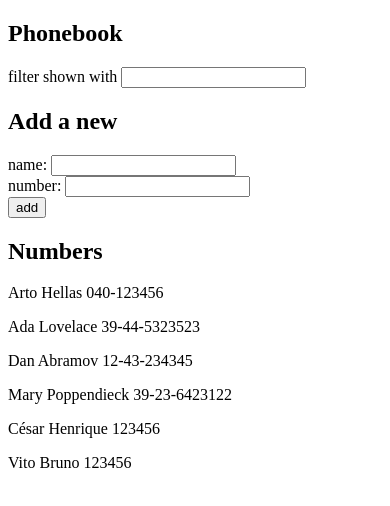
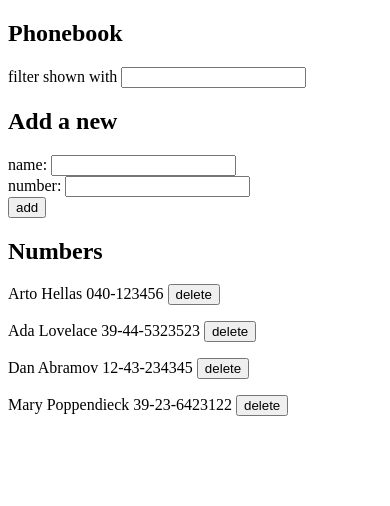
Before and after one commit to cesarhenrq/full-stack-open, a React (Create React App) app in the folder part2/phonebook/: page / in a window 390 px wide. Shown: the top 506 px of the page. Built offline with nearby package versions, Linux system fonts and the light colour scheme; data requests are answered from the project's data file.

Commit message:
Exercise 2.14: The Phonebook step9

```diff
--- a/part2/phonebook/db.json
+++ b/part2/phonebook/db.json
@@ -19,16 +19,6 @@
       "name": "Mary Poppendieck",
       "number": "39-23-6423122",
       "id": 4
-    },
-    {
-      "name": "César Henrique",
-      "number": "123456",
-      "id": 5
-    },
-    {
-      "name": "Vito Bruno",
-      "number": "123456",
-      "id": 6
     }
   ]
 }
--- a/part2/phonebook/src/App.js
+++ b/part2/phonebook/src/App.js
@@ -51,6 +51,14 @@ const App = () => {
     });
   };
 
+  const handleDelete = (personToDelete) => {
+    if (window.confirm(`Delete ${personToDelete.name} ?`)) {
+      personService.deletePerson(personToDelete.id).then(() => {
+        setPersons(persons.filter((person) => person.id !== personToDelete.id));
+      });
+    }
+  };
+
   return (
     <div>
       <Title text='Phonebook' />
@@ -62,7 +70,7 @@ const App = () => {
         onChange={handleChange}
       />
       <Title text='Numbers' />
-      <Persons persons={persons} filter={filter} />
+      <Persons persons={persons} filter={filter} onClick={handleDelete} />
     </div>
   );
 };
--- /dev/null
+++ b/part2/phonebook/src/components/DeletePersonButton.js
@@ -0,0 +1,15 @@
+import React from "react";
+
+const DeletePersonButton = ({ person, onClick }) => {
+  return (
+    <button
+      onClick={() => {
+        onClick(person);
+      }}
+    >
+      delete
+    </button>
+  );
+};
+
+export default DeletePersonButton;
--- a/part2/phonebook/src/components/Person.js
+++ b/part2/phonebook/src/components/Person.js
@@ -1,6 +1,9 @@
-const Person = ({ person }) => (
+import DeletePersonButton from "./DeletePersonButton";
+
+const Person = ({ person, onClick }) => (
   <p>
-    {person.name} {person.number}
+    {person.name} {person.number}{" "}
+    <DeletePersonButton person={person} onClick={onClick} />
     <br />
   </p>
 );
--- a/part2/phonebook/src/components/Persons.js
+++ b/part2/phonebook/src/components/Persons.js
@@ -1,6 +1,6 @@
 import Person from "./Person";
 
-const Persons = ({ persons, filter }) => {
+const Persons = ({ persons, filter, onClick }) => {
   const filteredPersons = persons.filter((person) =>
     person.name.toLowerCase().includes(filter)
   );
@@ -10,7 +10,7 @@ const Persons = ({ persons, filter }) => {
   return (
     <div>
       {personsToShow.map((person) => (
-        <Person key={person.id} person={person} />
+        <Person key={person.id} person={person} onClick={onClick} />
       ))}
     </div>
   );
--- a/part2/phonebook/src/services/persons.js
+++ b/part2/phonebook/src/services/persons.js
@@ -7,7 +7,10 @@ const getAll = () => axios.get(baseUrl).then((response) => response.data);
 const create = (newObject) =>
   axios.post(baseUrl, newObject).then((response) => response.data);
 
+const deletePerson = (id) => axios.delete(`${baseUrl}/${id}`);
+
 export default {
   getAll,
   create,
+  deletePerson,
 };
```
